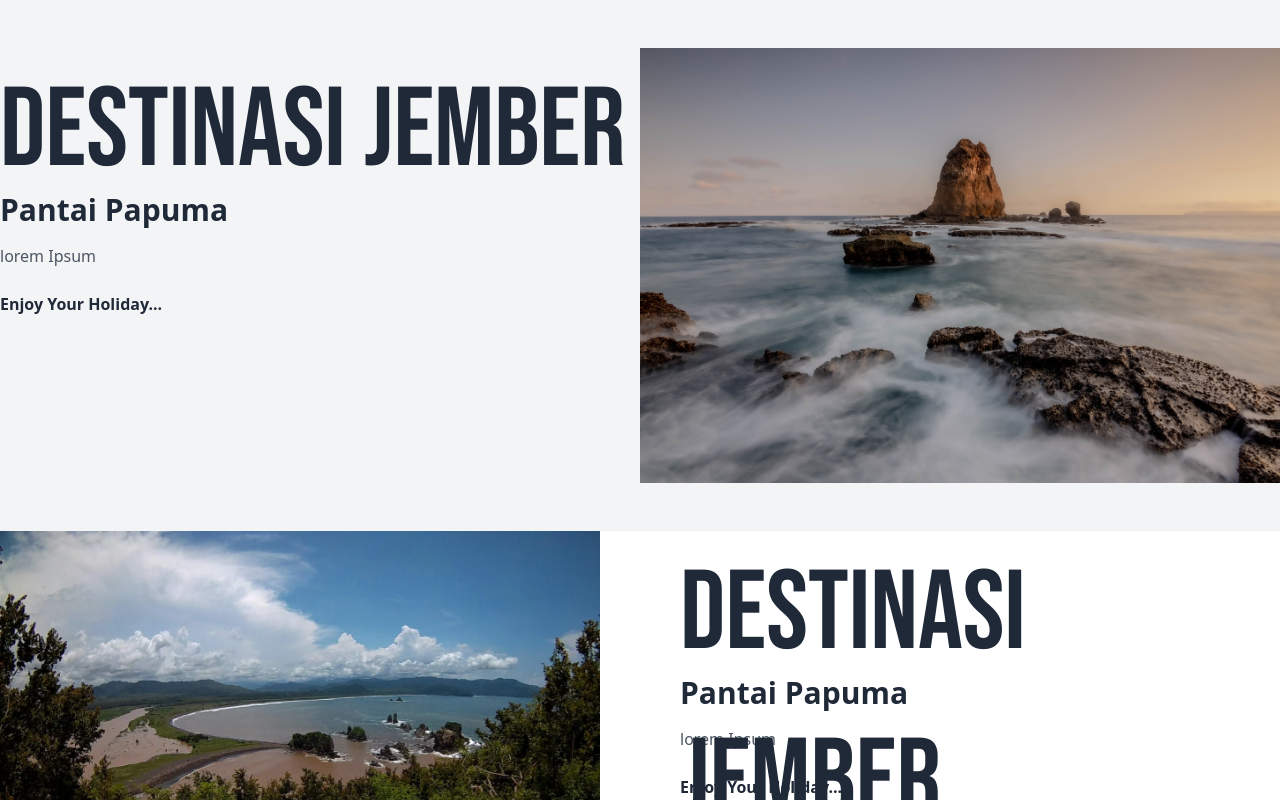
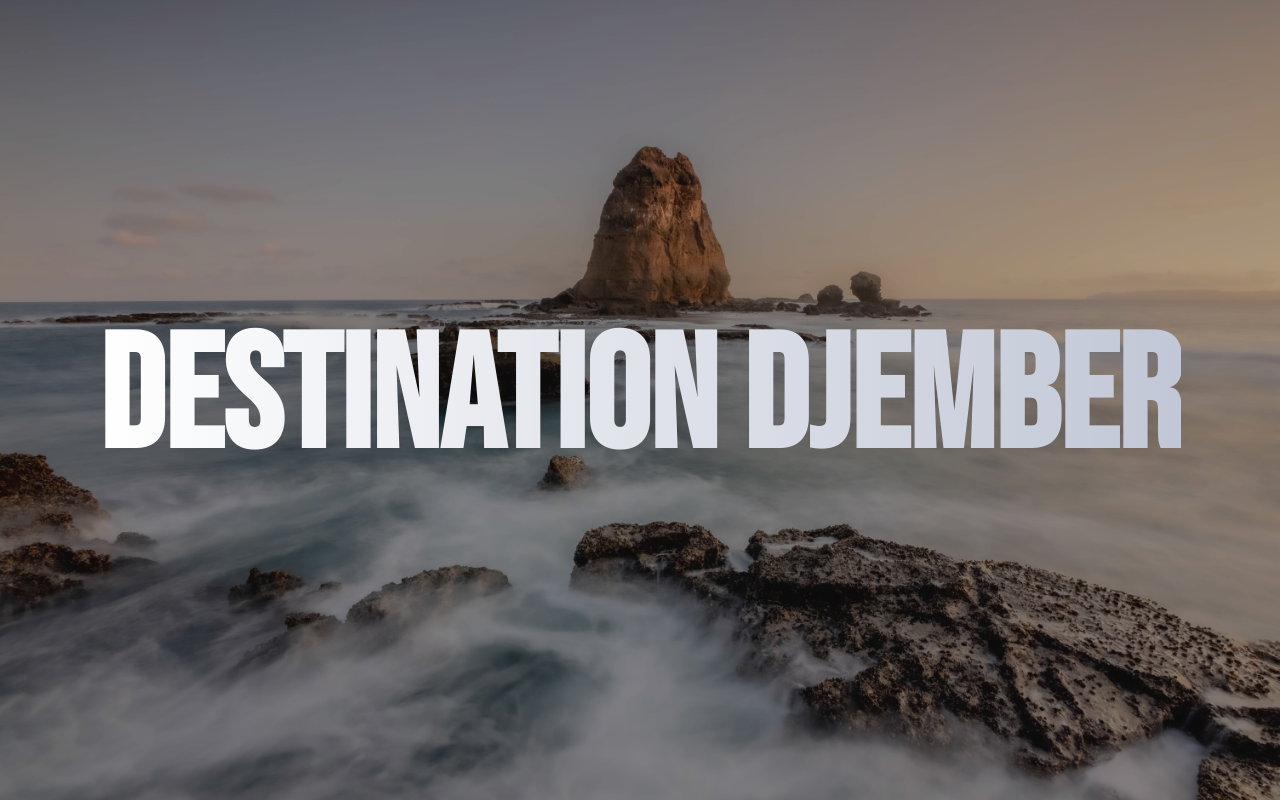
Before and after one commit to hanNajib/DJEMBER-FEST, a React (Vite) app: page /destination in a window 1280 px wide. Shown: the top 800 px of the page. Built offline with nearby package versions, Linux system fonts and the light colour scheme.

Commit message:
destinasi

```diff
--- a/src/Destination.jsx
+++ b/src/Destination.jsx
@@ -2,13 +2,37 @@ import { DestinasiKanan, DestinasiKiri } from "./components/Destinasi";
 export default function Destination() {
     return(
         <>
-      {/* <div
-        className="absolute w-[100vw] h-[100vh] inset-0 bg-cover bg-right bg-fixed "
+
+    <div className="bg-neutral-800 over overflow-x-hidden" id="home">
+      <section
+        className="home w-[100vw] h-[100vh]"
+        id=""
+      >
+
+        <div
+        className="absolute w-full h-[100vh] inset-0 bg-cover bg-right bg-fixed opacity-70"
         style={{
-          backgroundImage: ` url('/image/gallery/papuma2.jpg')`,
-          backgroundBlendMode: 'multiply', // This blends the image and gradient smoothly
+          backgroundImage: `url('image/gallery/papuma1.jpg')`,
+          backgroundBlendMode: 'multiply',
         }}
-      ></div> */}
+      ></div>
+        <div className="absolute w-full h-[105vh]  bg-fixed "></div>
+        <div className="w-[100%] h-full flex items-center justify-center relative text-slate-50  ">
+          <div className="text flex  flex-col  ">
+            <p
+              className=" gradient-text judul text-[4rem] text-center md:mb-0 font-bebas_neue font-semibold md:text-[10rem]"
+
+            >
+              Destination Djember
+            </p>
+
+          </div>
+        </div>
+
+      </section>
+    </div>
+
+
         <DestinasiKanan judul="Destinasi Jember" lokasi="Pantai Papuma" deskripsi="lorem Ipsum" image="/image/gallery/papuma1.jpg"></DestinasiKanan>
         <DestinasiKiri judul="Destinasi Jember" lokasi="Pantai Papuma" deskripsi="lorem Ipsum" image="/image/gallery/love.webp"></DestinasiKiri>
         <DestinasiKanan judul="Destinasi Jember" lokasi="Pantai Papuma" deskripsi="lorem Ipsum" image="/image/gallery/gambir.jpg"></DestinasiKanan>
--- a/src/components/Destinasi.jsx
+++ b/src/components/Destinasi.jsx
@@ -7,7 +7,7 @@ export function DestinasiKanan({judul, lokasi, deskripsi, image}) {
     const isInView = useInView(refAtas)
     return(
       <>
-        <div ref={refAtas} className="bg-gray-100 py-12 flex flex-col md:flex-row items-center">
+        <div ref={refAtas} className="bg-gray-100 overflow-x-hidden py-12 flex flex-col md:flex-row items-center">
         <div className="container mx-auto flex flex-col md:flex-row items-start">
           <div className="w-full md:w-1/2 text-left relative">
             <h2
@@ -40,7 +40,7 @@ export function DestinasiKiri({judul, lokasi, deskripsi, image}) {
   const isInView = useInView(refAtas)
   return(
     <>
-       <div ref={refAtas} className="container mx-auto flex flex-col md:flex-row gap-10 md:gap-20 items-start">
+       <div ref={refAtas} className="container overflow-x-hidden mx-auto flex flex-col md:flex-row gap-10 md:gap-20 items-start">
         <div className="w-full md:w-1/2">
           <img src={image} alt="Pantai Papuma" className="ml-auto object-cover w-full h-auto" style={{ transform: isInView ? "none" : "translateX(-200px)", opacity: isInView ? 1 : 0, transition: "all .8s"}}/>
         </div>
```
Also changed, not shown: src/App.jsx (line endings or trailing spaces).
